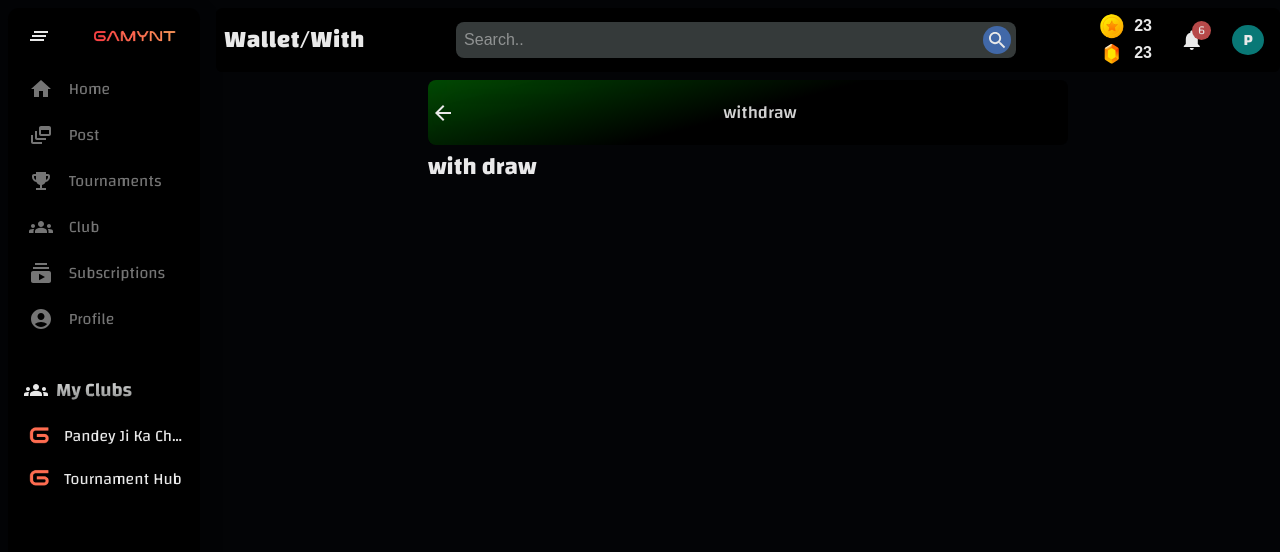
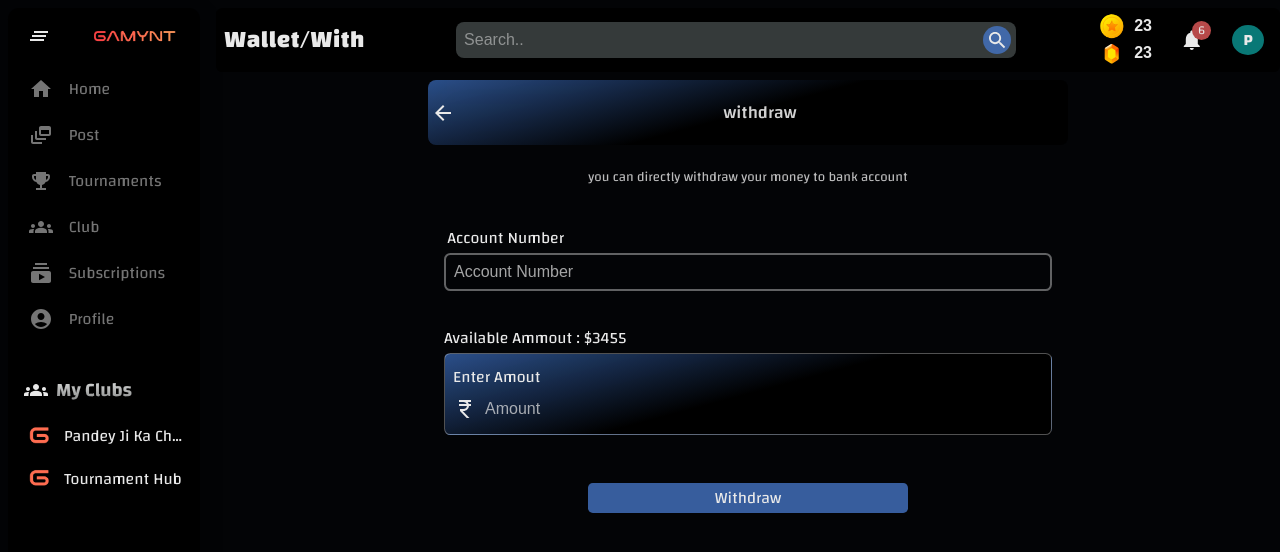
Before and after one commit to legcy143/gamynt_web_v3, a Next.js app: page /wallet/Withdraw in a window 1280 px wide. Shown: the top 552 px of the page. Built offline with nearby package versions, Linux system fonts and the light colour scheme.

Commit message:
account section v2

```diff
--- a/pages/wallet/Withdraw.js
+++ b/pages/wallet/Withdraw.js
@@ -1,12 +1,34 @@
 import React from 'react'
 import Walletnav from '../../Page/Wallet/Walletnav'
-import style from "./styles/wallet.module.scss"
+import wallet from "./styles/wallet.module.scss"
+import style from "./styles/walletitem.module.scss"
+import CurrencyRupeeIcon from '@mui/icons-material/CurrencyRupee';
 
 const Withdraw = () => {
   return (
-    <main className={style.moneyaction_container_main}>
+    <main className={wallet.moneyaction_container_main}>
     <Walletnav tittle={"withdraw"}/>
-<h1>with draw</h1>
+<header className={style.header_message}>
+<small>you can directly withdraw your money to bank account</small>
+</header>
+
+<section className={style.withdraw_container}>
+  <div className={style.withdrwa_acc_input}>
+    <span>account number</span>
+    <input type="text" placeholder='account number'/>
+  </div>
+  <div className={style.withdraw_coin_detail}>
+  <p>available ammout : $3455</p>
+  </div>
+  <div className={style.withdraw_input}>
+    <span>enter amout</span>
+    <div>
+      <CurrencyRupeeIcon/>
+    <input type="text" placeholder='amount'/>
+    </div>
+  </div>
+  <button className={style.withdrwa_btn}>withdraw</button>
+</section>
   </main>
   )
 }
--- a/pages/wallet/styles/wallet.module.scss
+++ b/pages/wallet/styles/wallet.module.scss
@@ -7,6 +7,7 @@
 
 .wallet_page_cotainer{
    @include widthmixin();
+   text-transform: capitalize;
 }
 .navigate_history{
     cursor: pointer;
--- /dev/null
+++ b/pages/wallet/styles/walletitem.module.scss
@@ -0,0 +1,71 @@
+@import "../../../styles/mixins";
+
+.withdraw_container{
+display: flex;
+flex-direction: column;
+padding: 1rem;
+text-transform: capitalize
+}
+.withdrwa_acc_input{
+    @include flex_box(column , center,flex-start,0rem);
+    span{
+        margin: 0rem 0.2rem;
+        display: block;
+    }
+    input{
+        border-radius: 0.4rem;
+        padding: 0.5rem;
+        width: 100%;
+        border: 2px solid rgba(255, 255, 255, 0.372);
+        outline: none;
+        font-size: 1rem;
+        background-color: transparent;
+        &:focus{
+            border: 2px solid rgba(255, 255, 255, 0.7);
+            &::placeholder{
+                padding-left: 0.5rem;
+            }
+        }
+    }
+}
+
+.withdraw_coin_detail{
+    margin: 2rem 0rem 0rem;
+}
+.header_message{
+    font-size: 1rem;
+    text-align: center;
+    padding: 1rem;
+    opacity: 0.8;
+}
+
+.withdraw_input{
+    background: var(--wallet-grad);
+    padding: 0.5rem;
+    border-radius: 0.4rem;
+    border: 1px solid rgba(238, 238, 238, 0.342);
+    @include flex_box(column , center,flex-start,0rem);
+    div{
+        @include flex_box(row, center,center,0rem);
+        width: 100%;
+        input{
+            border: 2px solid #eee;
+            border: none;
+            border-radius: 0.4rem;
+            padding: 0.5rem;
+            width: 100%;
+            outline: none;
+            font-size: 1rem;
+            background-color: transparent;
+            &:focus{
+                &::placeholder{
+                    padding-left: 0.2rem;
+                }
+            }
+        }
+    }
+}
+.withdrwa_btn{
+    margin:3rem auto 1rem;
+    width: min(20rem , 90%);
+}
--- a/styles/globals.scss
+++ b/styles/globals.scss
@@ -13,7 +13,8 @@
   // --theme-nav: #151511cb;
   --theme-nav: #000;
   --theme-card: #0d0d0d;
-  --wallet-grad:linear-gradient(165deg , rgba(0, 128, 0, 0.562) , black, black);
+  // --wallet-grad:linear-gradient(165deg , rgba(0, 128, 0, 0.562) , black, black);
+  --wallet-grad:linear-gradient(165deg , rgba(var(--primary-color-rgb) , 0.562) , black, black);
   --gradient-shadow: linear-gradient(
 		45deg,
 		#fb0094,
```
